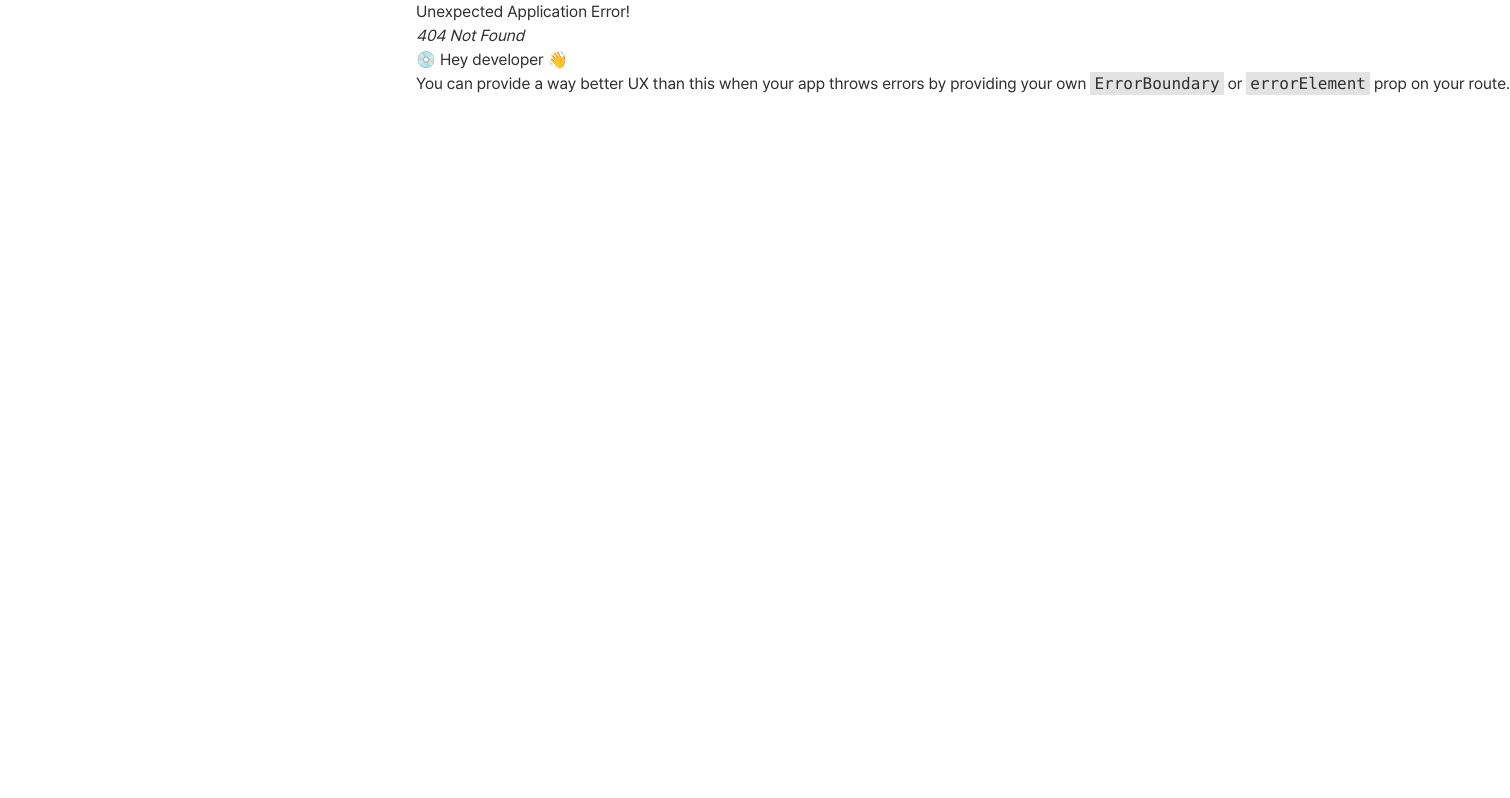
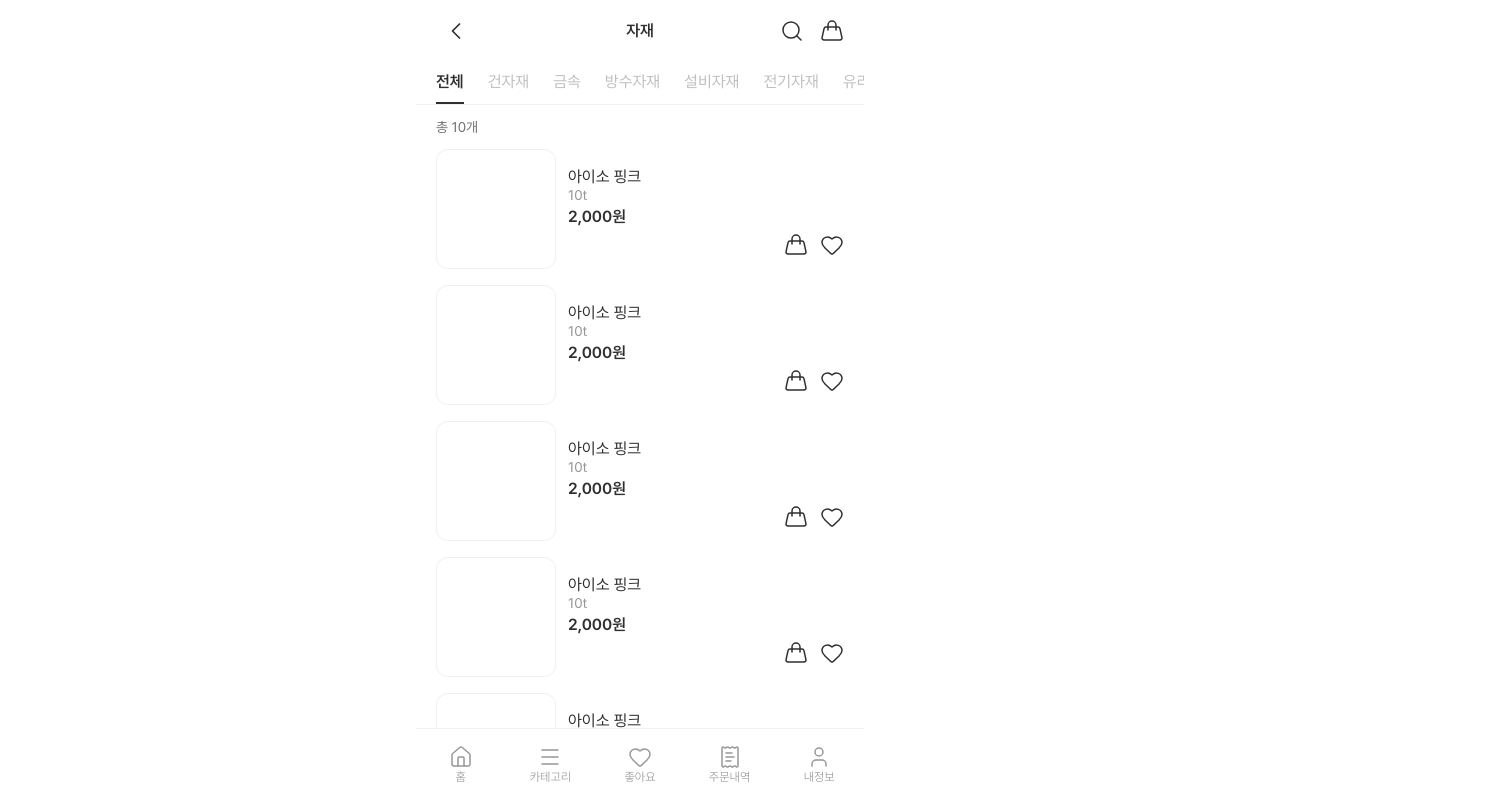
Before and after one commit to jit-da/Frontend, a React (Vite) app: page /material in a window 1280 px wide. Before the commit this address had no page. Shown: the top 798 px of the page, 1510 px wide, since content can reach past the window. Built offline with nearby package versions, Linux system fonts and the light colour scheme.

Commit message:
feat: Material 페이지 퍼블리싱

```diff
--- a/src/constants/home.ts
+++ b/src/constants/home.ts
@@ -96,3 +96,74 @@ export const HEAVY_EQUIPMENT_LIST = [
 ];
 
 export const PHONE_NUMBER = "010-8119-9296";
+
+export const MATERIAL_CATEGORY = [
+    {
+        middle_category: "전체",
+        minor_category: [],
+    },
+    {
+        middle_category: "건자재",
+        minor_category: [
+            "석고보드",
+            "시멘트",
+            "단열재",
+            "석고텍스",
+            "이보드",
+            "목자재",
+        ],
+    },
+    {
+        middle_category: "금속",
+        minor_category: [
+            "파이프",
+            "형강",
+            "철판",
+            "갈바",
+            "앵글",
+            "판넬",
+            "경량",
+        ],
+    },
+    {
+        middle_category: "방수자재",
+        minor_category: ["방수제"],
+    },
+    {
+        middle_category: "설비자재",
+        minor_category: [
+            "PB배관(에이콘)",
+            "PE배관(폴리에틸렌)",
+            "PP배관(폴리프로필렌)",
+            "PVC배관",
+            "메타폴관",
+            "스텐주름관",
+            "PPC배관",
+            "엑셀배관",
+        ],
+    },
+    {
+        middle_category: "전기자재",
+        minor_category: [
+            "PF파이프",
+            "후렉시블",
+            "CD관",
+            "IV전선",
+            "CV케이블",
+            "HIV전선",
+            "부자재",
+        ],
+    },
+    {
+        middle_category: "유리",
+        minor_category: ["일반유리", "강화유리", "접합유리"],
+    },
+    {
+        middle_category: "닥트",
+        minor_category: ["모터", "직관", "엘보", "레듀사", "부속"],
+    },
+    {
+        middle_category: "잡자재",
+        minor_category: [],
+    },
+];
--- a/src/routes/index.tsx
+++ b/src/routes/index.tsx
@@ -3,6 +3,7 @@ import Home from "./pages/Home";
 import Receipt from "./pages/Receipt";
 import Like from "./pages/Like";
 import Mypage from "./pages/Mypage";
+import Material from "./pages/Material";
 
 const router = createBrowserRouter([
     {
@@ -21,6 +22,10 @@ const router = createBrowserRouter([
         path: "/mypage",
         element: <Mypage />,
     },
+    {
+        path: "/material",
+        element: <Material />,
+    },
 ]);
 
 export default function Router() {
--- a/src/routes/pages/Home.tsx
+++ b/src/routes/pages/Home.tsx
@@ -13,6 +13,7 @@ import {
     PHONE_NUMBER,
 } from "@/constants/home";
 import { RECOMMEND_PRODUCTS_LIST } from "@/test/recommend";
+import { Link } from "react-router";
 
 export default function Home() {
     const [isBoxOpen, setIsBoxOpen] = useState<boolean>(false);
@@ -22,11 +23,13 @@ export default function Home() {
             <Header logo search cart />
             <div className="full pt-15.5 pb-18">
                 <div className="grid grid-cols-2 gap-3 px-5 py-2">
-                    <MainButton
-                        title={MAIN_BUTTON_LIST[0].title}
-                        sub={MAIN_BUTTON_LIST[0].sub}
-                        img={MAIN_BUTTON_LIST[0].src}
-                    />
+                    <Link to="/material">
+                        <MainButton
+                            title={MAIN_BUTTON_LIST[0].title}
+                            sub={MAIN_BUTTON_LIST[0].sub}
+                            img={MAIN_BUTTON_LIST[0].src}
+                        />
+                    </Link>
                     <MainButton
                         title={MAIN_BUTTON_LIST[1].title}
                         sub={MAIN_BUTTON_LIST[1].sub}
--- /dev/null
+++ b/src/routes/pages/Material.tsx
@@ -0,0 +1,71 @@
+import Gnb from "@/components/common/Gnb";
+import Header from "@/components/common/Header";
+import Tab from "@/components/common/Tab";
+import { useEffect, useState } from "react";
+import { MATERIAL_CATEGORY } from "@/constants/home";
+import { LIKE_LIST } from "@/test/like";
+import Card from "@/components/common/Card";
+import TopButton from "@/components/common/TopButton";
+
+export default function Material() {
+    const [middle, setMiddle] = useState("전체");
+    const [minor, setMior] = useState("전체");
+    const middleList = MATERIAL_CATEGORY.map((i) => i.middle_category);
+    const [minorList, setMinorList] = useState<string[]>([]);
+
+    useEffect(() => {
+        const next = MATERIAL_CATEGORY.find(
+            (i) => i.middle_category === middle
+        )!.minor_category;
+
+        if (next.length === 0) {
+            const timer = setTimeout(() => setMinorList([]), 200);
+            return () => clearTimeout(timer);
+        }
+
+        queueMicrotask(() => setMinorList(["전체", ...next]));
+    }, [middle]);
+
+    return (
+        <>
+            <Header back search cart>
+                자재
+            </Header>
+            <div className="full pt-15.5 pb-18">
+                <Tab
+                    list={middleList}
+                    select={middle}
+                    setSelect={setMiddle}
+                    className="z-1"
+                />
+                <Tab
+                    list={minorList}
+                    select={minor}
+                    setSelect={setMior}
+                    className={`text-sm duration-200 ease-in-out z-0 ${
+                        middle === "전체"
+                            ? "max-h-0 opacity-0 overflow-hidden -translate-y-full"
+                            : "max-h-100 opacity-100 translate-y-0"
+                    }`}
+                />
+                <div className="full min-h-full px-5 py-3 flex flex-col gap-3">
+                    <span className="text-sm text-gray700">총 10개</span>
+                    {Array(10)
+                        .fill(null)
+                        .flatMap(() => LIKE_LIST[0])
+                        .map((v, i) => (
+                            <Card
+                                key={i}
+                                title={v.name}
+                                sub={v.sub}
+                                price={v.price}
+                                sale={v.sale}
+                            />
+                        ))}
+                </div>
+            </div>
+            <TopButton />
+            <Gnb />
+        </>
+    );
+}
```
